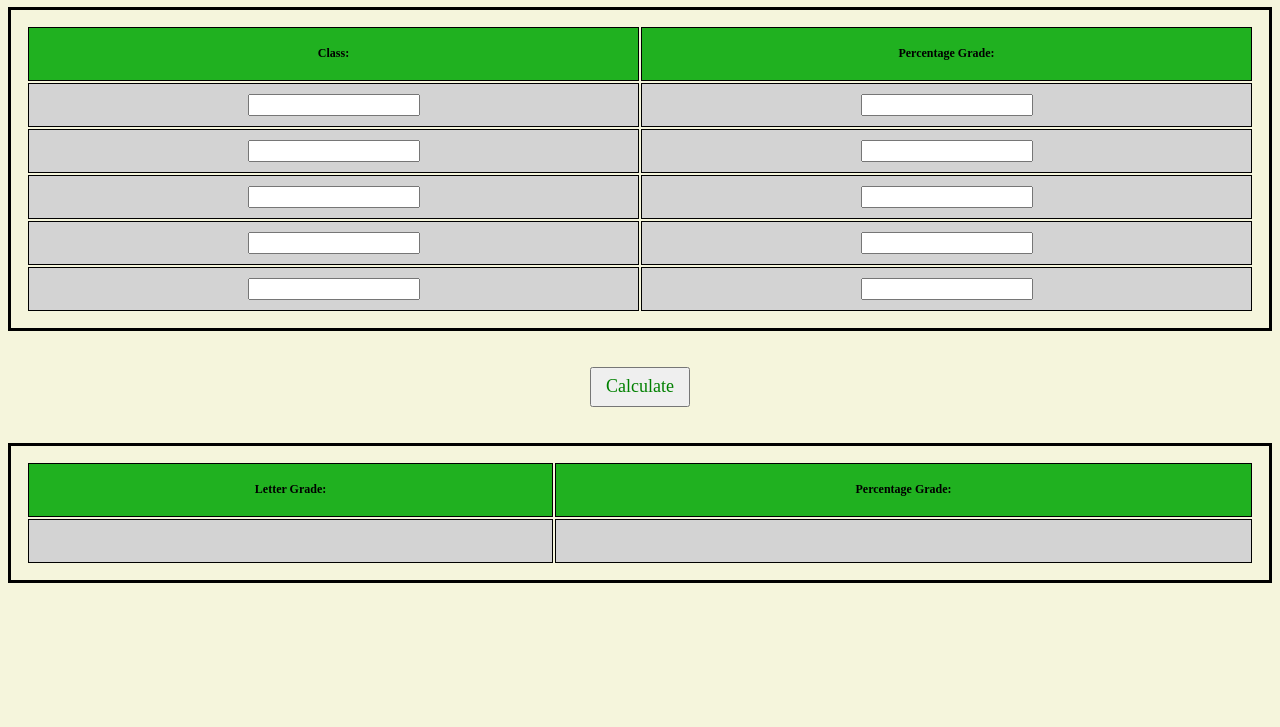
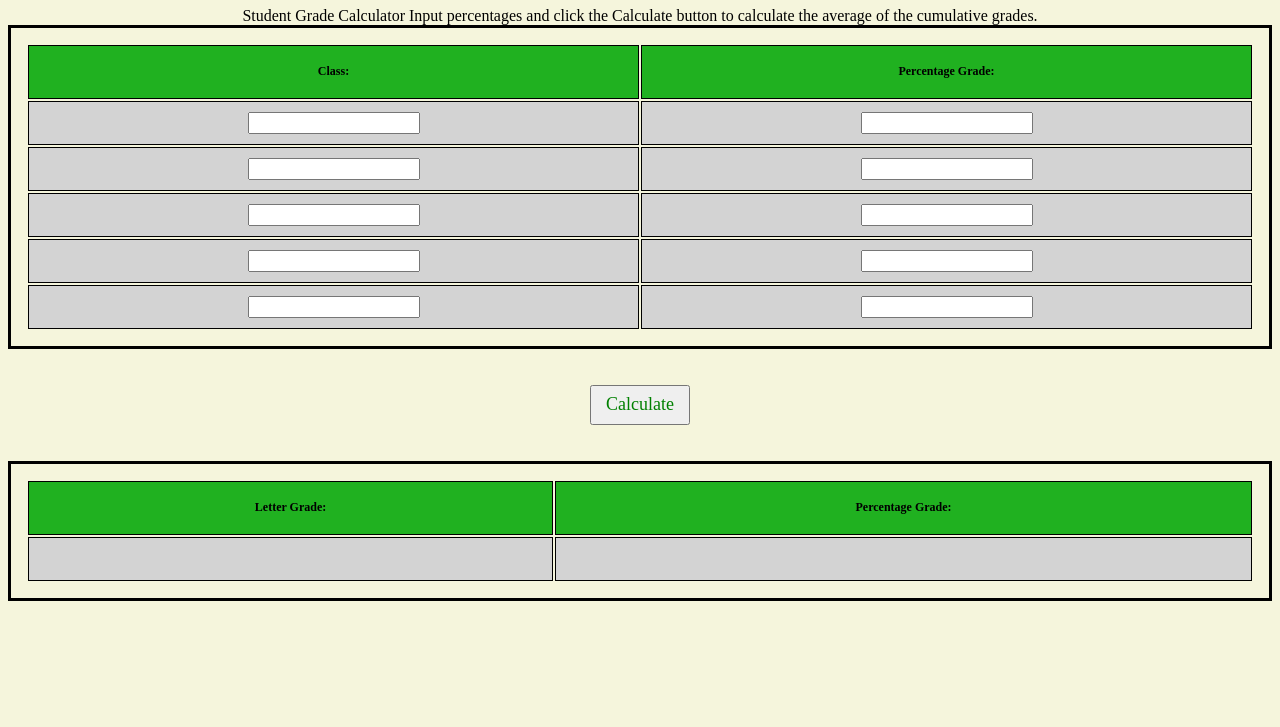
Before and after one commit to Sebbae1/student-grade-calculator, a plain HTML site: page index.html in a window 1280 px wide. Shown: the part 73-800 px from the top of the page. Drawn offline with Linux system fonts and the light colour scheme.

Commit message:
Update Files

```diff
--- a/index.html
+++ b/index.html
@@ -24,6 +24,10 @@ Three components to <body> tag:
     <header>
         <h1>Student Grade Calculator</h1>
     </header>
+        <div>
+            Student Grade Calculator
+            Input percentages and click the Calculate button to calculate the average of the cumulative grades.
+        </div>
         <div>
         <table><!--Table-->
             <tr> <!--Table Header-->
```
